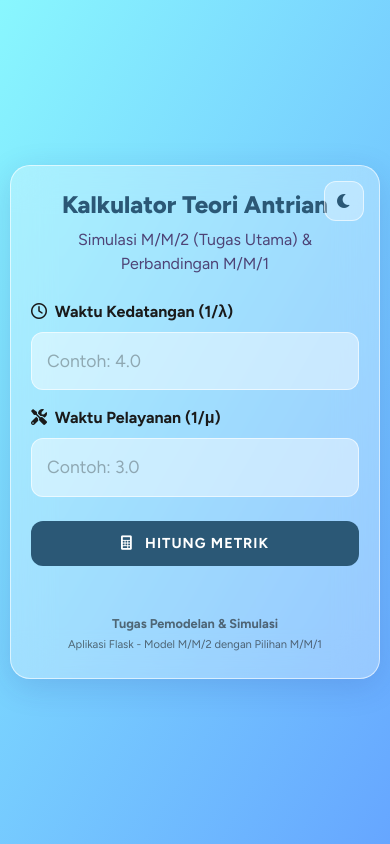
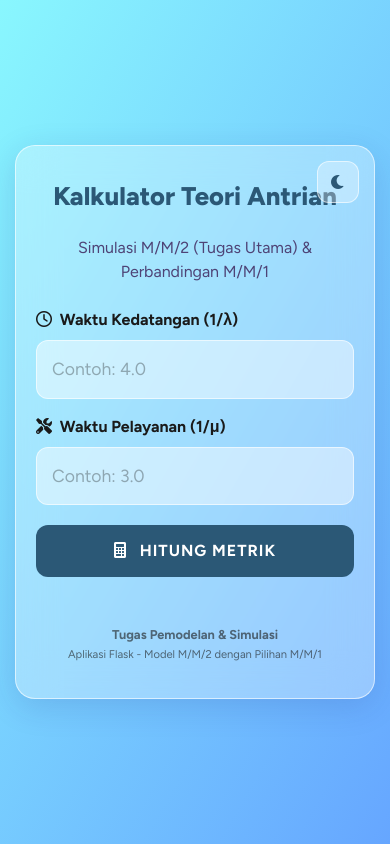
Before and after one commit to erga2904/Pemodelan-dan-Simulasi-UAS-, a Flask app: page / in a window 390 px wide. Run offline with Flask 3, Linux system fonts and the light colour scheme.

Commit message:
Update index.html

```diff
--- a/templates/index.html
+++ b/templates/index.html
@@ -404,56 +404,63 @@
             width: 100%;
         }
 
-        /* --- MOBILE OPTIMIZATIONS --- */
+                /* --- MOBILE OPTIMIZATIONS (Refined for Spacing) --- */
         @media (max-width: 768px) {
             body {
-                padding: 20px 10px;
+                padding: 30px 15px;
             }
 
             .glass-container {
-                padding: 25px 20px;
+                padding: 35px 20px;
                 border-radius: 20px;
             }
 
             h2 {
-                font-size: 1.5rem !important;
+                font-size: 1.6rem !important;
+                margin-bottom: 25px !important;
             }
 
             .metric-val {
-                font-size: 1.4rem;
+                font-size: 1.6rem;
             }
 
             .metric-card {
-                padding: 15px 10px;
+                padding: 20px 15px;
+                margin-bottom: 5px;
             }
 
             .btn-modern {
-                padding: 12px;
-                font-size: 0.9rem;
+                padding: 14px;
+                font-size: 1rem;
+                margin-top: 20px !important;
             }
 
             .nav-pills .nav-link {
-                font-size: 0.85rem;
-                padding: 8px 12px;
-                margin-right: 5px;
-                margin-bottom: 5px;
+                font-size: 0.9rem;
+                padding: 10px 15px;
+                width: 100%;
+                margin-right: 0;
+                margin-bottom: 8px;
+                text-align: center;
             }
 
             .theme-toggle {
                 top: 15px;
                 right: 15px;
-                width: 40px;
-                height: 40px;
+                width: 42px;
+                height: 42px;
             }
 
             .chart-container {
-                height: 250px;
+                height: 280px;
+                margin-top: 15px;
             }
 
             .metric-card.flex-row {
                 flex-direction: column !important;
                 text-align: center !important;
-                gap: 10px;
+                gap: 15px;
+                padding: 25px 20px;
             }
         }
     </style>
@@ -536,12 +543,11 @@
                                     </div>
                                     <small class="text-muted">Tingkat kesibukan server</small>
                                 </div>
-                                <span class="metric-val" style="font-size: 2rem; color: var(--text-primary);">{{
-                                    results.rho }} ({{ results.rho_percent }}%)</span>
+                                <span class="metric-val" style="font-size: 2rem; color: var(--text-primary);">{{ results.rho }} ({{ results.rho_percent }}%)</span>
                             </div>
                         </div>
 
-                        <div class="col-6 col-md-6">
+                        <div class="col-12 col-md-6">
                             <div class="metric-card border-bottom border-primary border-4">
                                 <div class="metric-val">{{ results.w }}</div>
                                 <div class="metric-label">
@@ -553,7 +559,7 @@
                                 </div>
                             </div>
                         </div>
-                        <div class="col-6 col-md-6">
+                        <div class="col-12 col-md-6">
                             <div class="metric-card border-bottom border-info border-4">
                                 <div class="metric-val">{{ results.wq }}</div>
                                 <div class="metric-label">
@@ -566,7 +572,7 @@
                             </div>
                         </div>
 
-                        <div class="col-6 col-md-6">
+                        <div class="col-12 col-md-6">
                             <div class="metric-card">
                                 <div class="metric-val" style="color: var(--text-dark);">{{ results.l }}</div>
                                 <div class="metric-label">
@@ -578,7 +584,7 @@
                                 </div>
                             </div>
                         </div>
-                        <div class="col-6 col-md-6">
+                        <div class="col-12 col-md-6">
                             <div class="metric-card">
                                 <div class="metric-val" style="color: var(--text-dark);">{{ results.lq }}</div>
                                 <div class="metric-label">
@@ -612,10 +618,10 @@
                                             per menit.</p>
                                         <ul class="list-unstyled bg-light p-3 rounded mb-0">
                                             <li class="mb-2"><strong>λ (Laju Kedatangan)</strong> = 1 ÷
-                                                {{results.input_arrival}} <br> → <span class="formula">λ =
-                                                    {{results.lam}} pelanggan/menit</span></li>
-                                            <li><strong>μ (Laju Pelayanan)</strong> = 1 ÷ {{results.input_service}} <br>
-                                                → <span class="formula">μ = {{results.mu}} pelanggan/menit</span></li>
+                                                {{ results.input_arrival }} <br> → <span class="formula">λ =
+                                                    {{ results.lam }} pelanggan/menit</span></li>
+                                            <li><strong>μ (Laju Pelayanan)</strong> = 1 ÷ {{ results.input_service }} <br>
+                                                → <span class="formula">μ = {{ results.mu }} pelanggan/menit</span></li>
                                         </ul>
                                     </div>
 
@@ -626,9 +632,9 @@
                                         <p class="mb-1 text-muted small">Mengukur seberapa sibuk kedua pelayan.</p>
                                         <div class="bg-light p-3 rounded">
                                             Rumus: <span class="formula">ρ = λ ÷ (2 × μ)</span><br><br>
-                                            Substitusi: ρ = {{results.lam}} ÷ (2 × {{results.mu}})<br>
-                                            Hitung: ρ = {{results.lam}} ÷ {{results.calc_2mu}}<br>
-                                            <strong>Hasil: ρ = {{results.rho}} (atau {{results.rho_percent}}%)</strong>
+                                            Substitusi: ρ = {{ results.lam }} ÷ (2 × {{ results.mu }})<br>
+                                            Hitung: ρ = {{ results.lam }} ÷ {{ results.calc_2mu }}<br>
+                                            <strong>Hasil: ρ = {{ results.rho }} (atau {{ results.rho_percent }}%)</strong>
                                         </div>
                                     </div>
 
@@ -640,10 +646,10 @@
                                         </p>
                                         <div class="bg-light p-3 rounded">
                                             Rumus: <span class="formula">W = 1 ÷ (μ - (λ ÷ 2))</span><br><br>
-                                            Substitusi: W = 1 ÷ ({{results.mu}} - ({{results.lam}} ÷ 2))<br>
-                                            Proses: W = 1 ÷ ({{results.mu}} - {{(results.lam / 2)|round(4)}})<br>
-                                            Proses: W = 1 ÷ {{results.calc_denom}}<br>
-                                            <strong>Hasil: W = {{results.w}} Menit</strong>
+                                            Substitusi: W = 1 ÷ ({{ results.mu }} - ({{ results.lam }} ÷ 2))<br>
+                                            Proses: W = 1 ÷ ({{ results.mu }} - {{ (results.lam / 2)|round(4) }})<br>
+                                            Proses: W = 1 ÷ {{ results.calc_denom }}<br>
+                                            <strong>Hasil: W = {{ results.w }} Menit</strong>
                                         </div>
                                     </div>
 
@@ -654,12 +660,11 @@
                                         <p class="mb-1 text-muted small">Waktu pelanggan menunggu sebelum dipanggil.</p>
                                         <div class="bg-light p-3 rounded">
                                             Rumus: <span class="formula">Wq = λ² ÷ [2μ(μ - λ/2)]</span><br><br>
-                                            Pembilang (Atas): {{results.lam}}² = {{results.lam_sq}}<br>
-                                            Penyebut (Bawah): 2({{results.mu}}) × ({{results.calc_denom}}) = {{
-                                            (results.calc_2mu * results.calc_denom)|round(5) }}<br>
-                                            Hitung: Wq = {{results.lam_sq}} ÷ {{ (results.calc_2mu *
+                                            Pembilang (Atas): {{ results.lam }}² = {{ results.lam_sq }}<br>
+                                            Penyebut (Bawah): 2({{ results.mu }}) × ({{ results.calc_denom }}) = {{ (results.calc_2mu * results.calc_denom)|round(5) }}<br>
+                                            Hitung: Wq = {{ results.lam_sq }} ÷ {{ (results.calc_2mu *
                                             results.calc_denom)|round(5) }}<br>
-                                            <strong>Hasil: Wq = {{results.wq}} Menit</strong>
+                                            <strong>Hasil: Wq = {{ results.wq }} Menit</strong>
                                         </div>
                                     </div>
 
@@ -670,11 +675,11 @@
                                         <div class="bg-light p-3 rounded">
                                             <p class="mb-2">
                                                 <strong>L (Jumlah orang di sistem):</strong> λ × W <br>
-                                                {{results.lam}} × {{results.w}} = <strong>{{results.l}} Orang</strong>
+                                                {{ results.lam }} × {{ results.w }} = <strong>{{ results.l }} Orang</strong>
                                             </p>
                                             <p class="mb-0">
                                                 <strong>Lq (Jumlah orang antri):</strong> λ × Wq <br>
-                                                {{results.lam}} × {{results.wq}} = <strong>{{results.lq}} Orang</strong>
+                                                {{ results.lam }} × {{ results.wq }} = <strong>{{ results.lq }} Orang</strong>
                                             </p>
                                         </div>
                                     </div>
@@ -735,7 +740,7 @@
                                                             class="fas fa-dot-circle text-warning me-1"></i> Titik
                                                         Kuning:</strong> Posisi sistem Anda saat ini berdasarkan input
                                                     yang Anda masukkan. Titik ini menunjukkan di mana λ
-                                                    ({{results.lam}}) memotong kurva M/M/2 pada waktu W ({{results.w}}).
+                                                    ({{ results.lam }}) memotong kurva M/M/2 pada waktu W ({{ results.w }}).
                                                 </p>
                                                 <p class="mb-0 mt-2 text-muted italic"><em>Catatan: Menambahkan 1
                                                         pelayan tambahan (dari M/M/1 ke M/M/2) secara signifikan
@@ -765,30 +770,29 @@
                             <div class="metric-card py-2">
                                 <div class="d-flex justify-content-between align-items-center px-3">
                                     <span class="fw-bold" style="color: var(--muted-text);">Intensitas Trafik (ρ)</span>
-                                    <span class="metric-val text-danger" style="font-size: 1.5rem;">{{ mm1_results.rho
-                                        }}</span>
+                                    <span class="metric-val text-danger" style="font-size: 1.5rem;">{{ mm1_results.rho }}</span>
                                 </div>
                             </div>
                         </div>
-                        <div class="col-6 col-md-3">
+                        <div class="col-12 col-sm-6 col-md-3">
                             <div class="metric-card border-top border-danger border-4">
                                 <div class="metric-val text-danger fs-3">{{ mm1_results.w }}</div>
                                 <div class="metric-label" style="font-size: 0.7rem;">W (Sistem)</div>
                             </div>
                         </div>
-                        <div class="col-6 col-md-3">
+                        <div class="col-12 col-sm-6 col-md-3">
                             <div class="metric-card border-top border-danger border-4">
                                 <div class="metric-val text-danger fs-3">{{ mm1_results.wq }}</div>
                                 <div class="metric-label" style="font-size: 0.7rem;">Wq (Antrian)</div>
                             </div>
                         </div>
-                        <div class="col-6 col-md-3">
+                        <div class="col-12 col-sm-6 col-md-3">
                             <div class="metric-card">
                                 <div class="metric-val fs-3">{{ mm1_results.l }}</div>
                                 <div class="metric-label" style="font-size: 0.7rem;">L (Org)</div>
                             </div>
                         </div>
-                        <div class="col-6 col-md-3">
+                        <div class="col-12 col-sm-6 col-md-3">
                             <div class="metric-card">
                                 <div class="metric-val fs-3">{{ mm1_results.lq }}</div>
                                 <div class="metric-label" style="font-size: 0.7rem;">Lq (Org)</div>
@@ -800,8 +804,8 @@
                         <h5 class="alert-heading fw-bold"><i class="fas fa-skull-crossbones me-2"></i>Sistem Tidak
                             Stabil!</h5>
                         <p class="mb-0">Jika hanya menggunakan 1 pelayan (M/M/1), antrian akan menjadi tak terhingga
-                            karena Laju Kedatangan (λ={{results.lam}}) mendekati atau melebihi Kapasitas Pelayanan
-                            (μ={{results.mu}}).</p>
+                            karena Laju Kedatangan (λ={{ results.lam }}) mendekati atau melebihi Kapasitas Pelayanan
+                            (μ={{ results.mu }}).</p>
                     </div>
                     {% endif %}
                 </div>
@@ -819,20 +823,20 @@
     <script src="https://cdn.jsdelivr.net/npm/bootstrap@5.3.0/dist/js/bootstrap.bundle.min.js"></script>
 
     <script>
-        const popoverTriggerList = document.querySelectorAll('[data-bs-toggle="popover"]')
-        const popoverList = [...popoverTriggerList].map(popoverTriggerEl => new bootstrap.Popover(popoverTriggerEl))
-
-        // Theme Toggle Logic
+        // --- 1. Theme Persistence (Must be first) ---
         const themeToggle = document.getElementById('themeToggle');
         const htmlElement = document.documentElement;
         const icon = themeToggle.querySelector('i');
+        const currentTheme = localStorage.getItem('theme') || 'light';
 
-        // Check saved preference
-        const currentTheme = localStorage.getItem('theme') || 'light';
         if (currentTheme === 'dark') {
             htmlElement.setAttribute('data-theme', 'dark');
-            icon.classList.replace('fa-moon', 'fa-sun');
+            if (icon) icon.classList.replace('fa-moon', 'fa-sun');
         }
+
+        // --- 2. Tooltips ---
+        const popoverTriggerList = document.querySelectorAll('[data-bs-toggle="popover"]')
+        const popoverList = [...popoverTriggerList].map(popoverTriggerEl => new bootstrap.Popover(popoverTriggerEl))
 
         let chart = null;
 
@@ -843,7 +847,6 @@
             const gridColor = isDark ? 'rgba(255, 255, 255, 0.1)' : 'rgba(0, 0, 0, 0.05)';
             const mm2Color = isDark ? '#ffffff' : '#2b5876';
 
-            // Update Chart Scales
             chart.options.scales.x.ticks.color = color;
             chart.options.scales.y.ticks.color = color;
             chart.options.scales.x.title.color = color;
@@ -851,20 +854,14 @@
             chart.options.scales.x.grid.color = gridColor;
             chart.options.scales.y.grid.color = gridColor;
 
-            // Update MM2 Dataset Color
             chart.data.datasets[0].borderColor = mm2Color;
             chart.data.datasets[0].backgroundColor = isDark ? 'rgba(255, 255, 255, 0.1)' : 'rgba(43, 88, 118, 0.1)';
 
-            // Update Text Labels
             const mm2Badge = document.getElementById('mm2-badge');
             const mm2Guide = document.getElementById('mm2-guide-text');
 
-            if (mm2Badge) {
-                mm2Badge.textContent = isDark ? 'Putih: M/M/2' : 'Biru: M/M/2';
-            }
-            if (mm2Guide) {
-                mm2Guide.textContent = isDark ? 'Garis Putih (M/M/2):' : 'Garis Biru (M/M/2):';
-            }
+            if (mm2Badge) mm2Badge.textContent = isDark ? 'Putih: M/M/2' : 'Biru: M/M/2';
+            if (mm2Guide) mm2Guide.textContent = isDark ? 'Garis Putih (M/M/2):' : 'Garis Biru (M/M/2):';
 
             chart.update();
         }
@@ -883,29 +880,23 @@
             updateChartTheme();
         });
 
-        // Chart Logic
+        // --- 3. Chart Logic ---
         {% if results %}
+        try {
             const ctx = document.getElementById('performanceChart').getContext('2d');
             const currentLambda = {{ results.lam }};
         const mu = {{ results.mu }};
 
-        // Generate data for graph
         const labels = [];
         const dataMM2 = [];
         const dataMM1 = [];
-
-        // Max lambda for plot: 90% of 2*mu
         const maxLambda = mu * 1.9;
         const step = maxLambda / 40;
 
         for (let l = 0.01; l <= maxLambda; l += step) {
             labels.push(l.toFixed(2));
-
-            // M/M/2 formula: W = 1 / (mu - lambda/2)
             const w2 = 1 / (mu - (l / 2));
             dataMM2.push(l >= 2 * mu ? null : w2);
-
-            // M/M/1 formula: W = 1 / (mu - lambda)
             const w1 = 1 / (mu - l);
             dataMM1.push(l >= mu ? null : w1);
         }
@@ -959,19 +950,19 @@
                 },
                 y: {
                     title: { display: true, text: 'Waktu (W)' },
-                    suggestedMax: { { results.w * 2 } }
+                    suggestedMax: {{ results.w * 2 }}
                 }
             },
             plugins: {
-                legend: {
-                    display: false
-                }
+                legend: { display: false }
             }
         }
             });
 
-        // Initial theme call for chart
         updateChartTheme();
+        } catch (e) {
+            console.error("Chart initialization failed:", e);
+        }
         {% endif %}
     </script>
 
```
Lines whose indentation alone changed are shown as unchanged.
